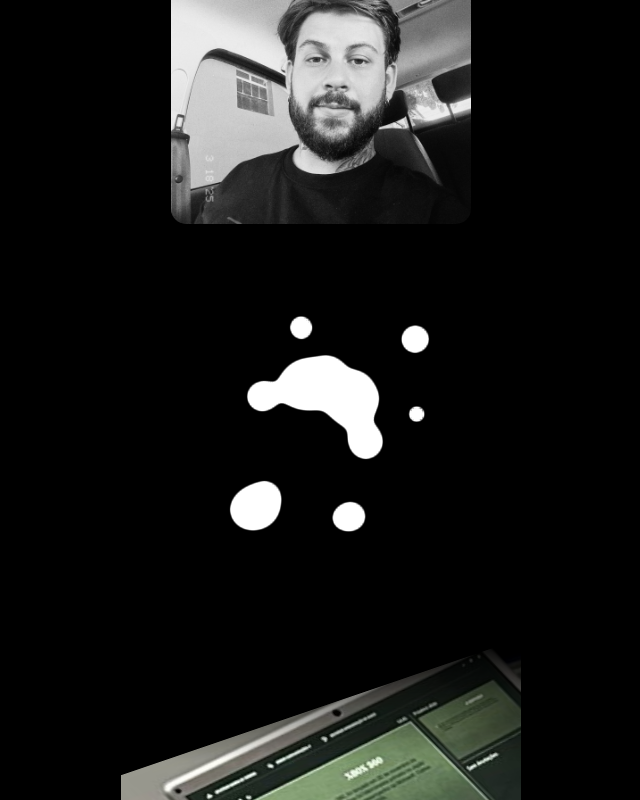
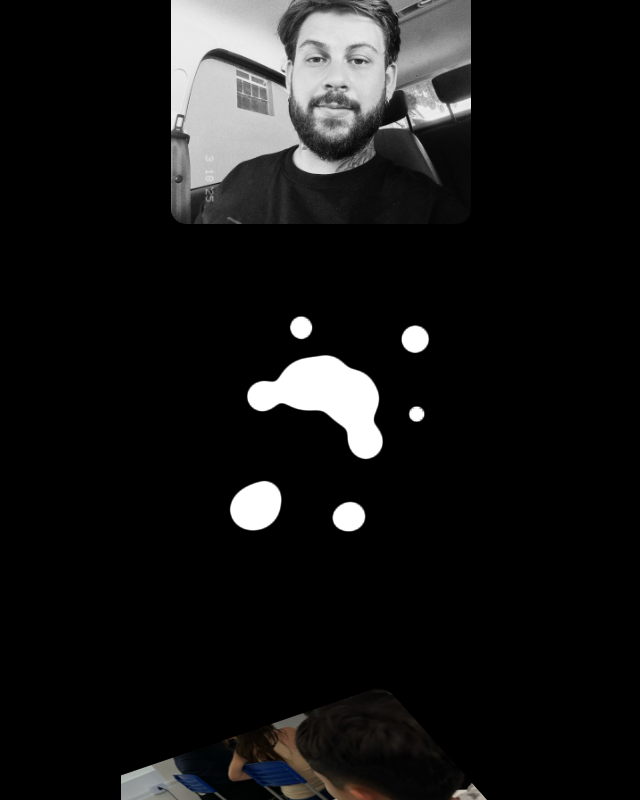
Before and after one commit to llucalins/Port.LucasLins, a React (Create React App) app: page / in a window 1280 px wide. Shown: the part 1940-2740 px from the top of the page, without its empty margins (319-959 px from the left). Built offline with nearby package versions, Linux system fonts and the light colour scheme.

Commit message:
revert: desfaz responsividade mobile, restaurando layout anterior das fotos e estilos

```diff
--- a/src/components/InfiniteScroll.css
+++ b/src/components/InfiniteScroll.css
@@ -40,8 +40,6 @@
 }
 
 .infinite-scroll-item {
-  min-width: 90vw;
-  max-width: 98vw;
 
   --accent-color: #ffffff;
   border-radius: 0;
```
